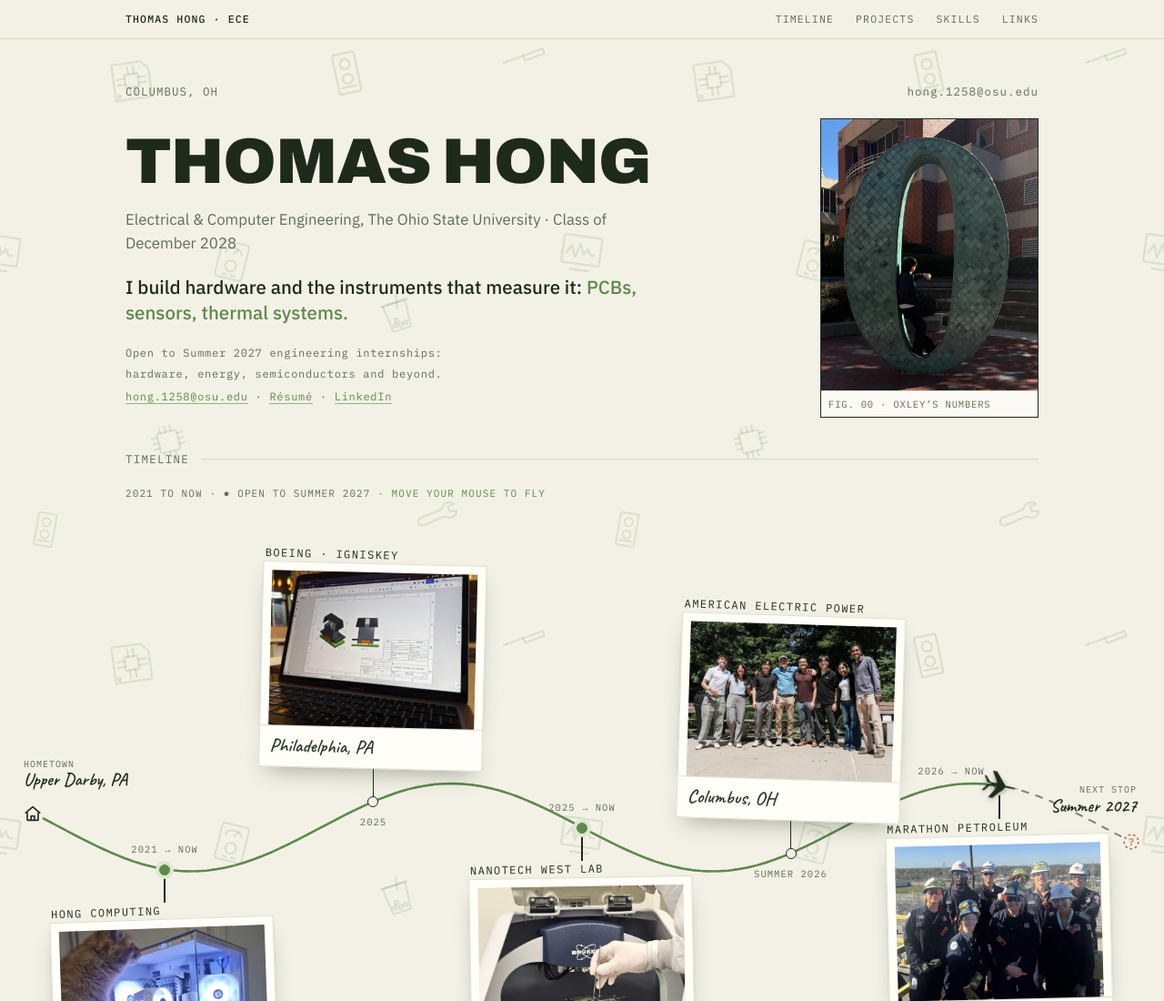
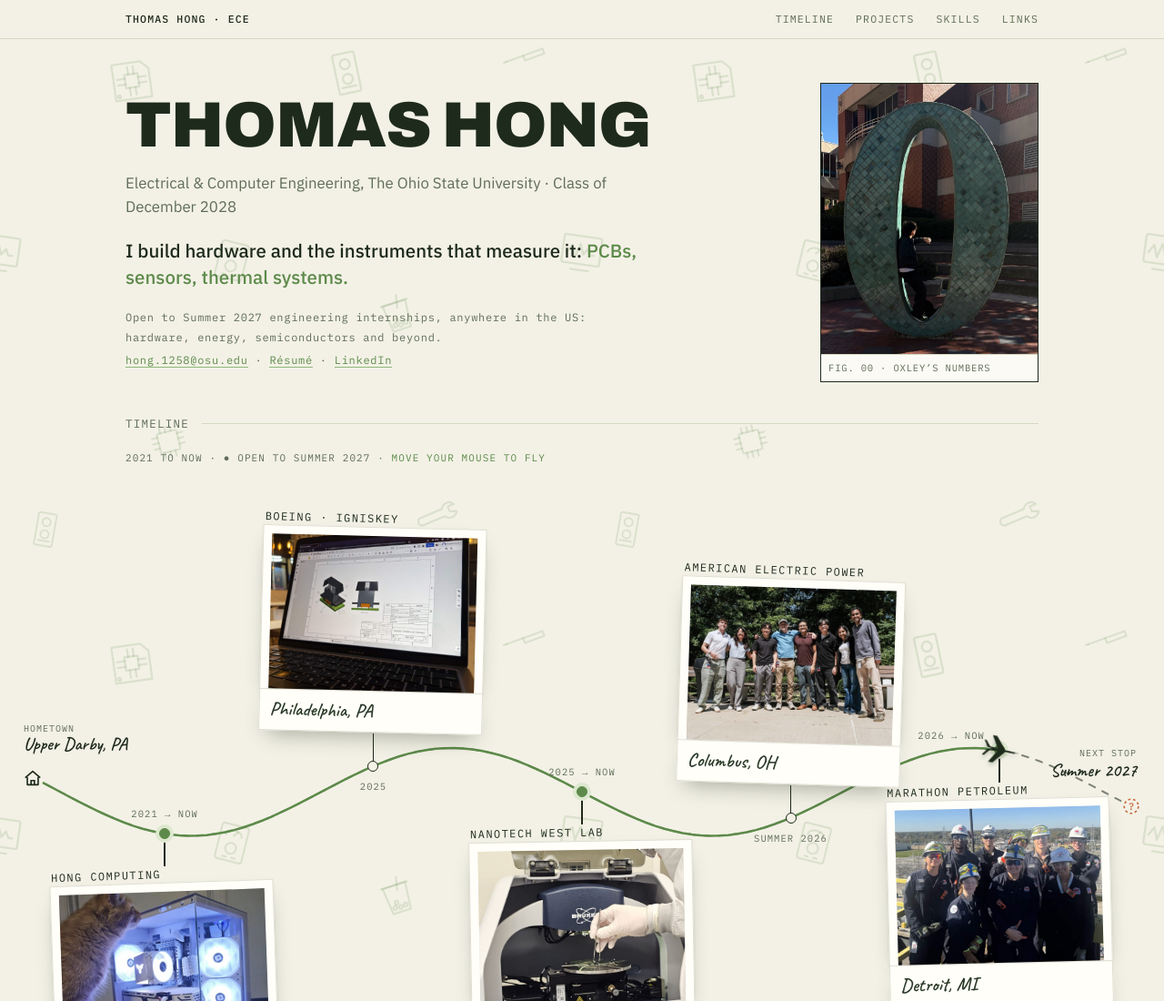
Before and after one commit to thomas-hong-ece/thomas-hong-ece.github.io, a plain HTML site: page index.html in a window 1280 px wide. Shown: the top 1100 px of the page at 91% size. Drawn offline with Linux system fonts and the light colour scheme.

Commit message:
Update index.html

```diff
--- a/index.html
+++ b/index.html
@@ -449,16 +449,12 @@
 </nav>
 <header id="top">
   <div class="wrap">
-    <div class="eyebrow">
-      <span>COLUMBUS, OH</span>
-      <span><a href="mailto:hong.1258@osu.edu">hong.1258@osu.edu</a></span>
-    </div>
     <div class="hero-row">
       <div class="hero-text">
         <h1>Thomas Hong</h1>
         <p class="subtitle">Electrical &amp; Computer Engineering, The Ohio State University · Class of December 2028</p>
         <p class="thesis">I build hardware and the instruments that measure it: <em>PCBs, sensors, thermal systems.</em></p>
-        <p class="cta"><span class="cta-l1">Open to Summer 2027 engineering internships:</span> <span class="cta-l2">hardware, energy, semiconductors and beyond.</span><span class="cta-links"><a href="mailto:hong.1258@osu.edu">hong.1258@osu.edu</a> · <a href="resume/Thomas_Hong_Resume.pdf">Résumé</a> · <a href="https://www.linkedin.com/in/thomas-hong-ece">LinkedIn</a></span></p>
+        <p class="cta"><span class="cta-l1">Open to Summer 2027 engineering internships, anywhere in the US:</span> <span class="cta-l2">hardware, energy, semiconductors and beyond.</span><span class="cta-links"><a href="mailto:hong.1258@osu.edu">hong.1258@osu.edu</a> · <a href="resume/Thomas_Hong_Resume.pdf">Résumé</a> · <a href="https://www.linkedin.com/in/thomas-hong-ece">LinkedIn</a></span></p>
       </div>
       <!-- Portrait: drop a photo at img/thomas.jpg (portrait crop, ~800x1000).
            If the file is missing this whole slot removes itself. -->
```
